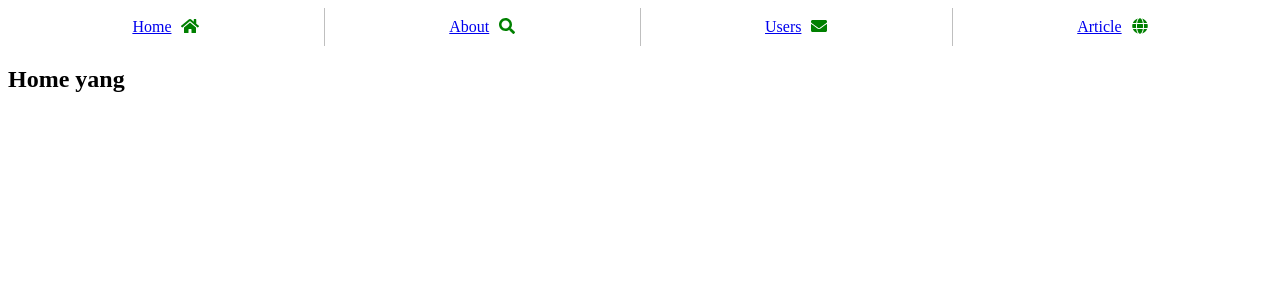
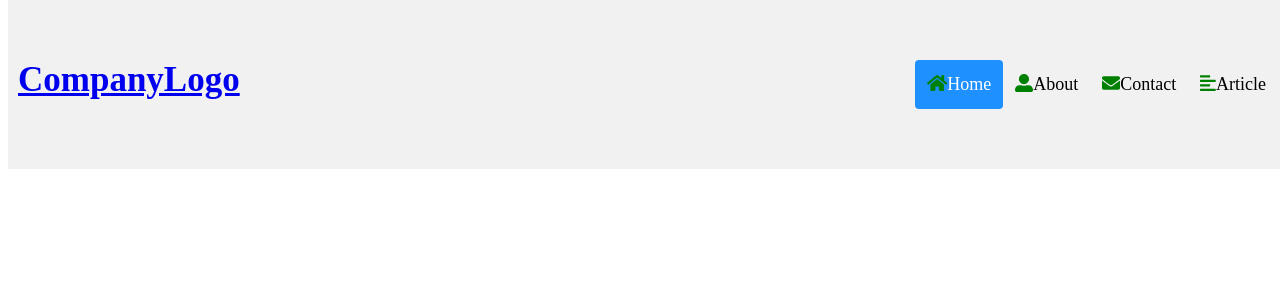
Before and after one commit to xiaokaup/AWS, a React app in the folder react2/: page / in a window 1280 px wide. Shown: the top 300 px of the page. Built offline with nearby package versions, Linux system fonts and the light colour scheme.

Commit message:
Update view and scss for Header

```diff
--- a/react2/src/module/2_component/Header.js
+++ b/react2/src/module/2_component/Header.js
@@ -2,7 +2,7 @@
 
 import React from "react";
 import { FontAwesomeIcon } from '@fortawesome/react-fontawesome';
-import { faHome, faSearch, faEnvelope, faGlobe, faTrash } from '@fortawesome/free-solid-svg-icons';
+import { faHome, faEnvelope, faUserAlt, faAlignLeft } from '@fortawesome/free-solid-svg-icons';
 import { Link } from "react-router-dom";
 
 import '../../style/2_component/Header.scss'
@@ -10,8 +10,27 @@ import '../../style/2_component/Header.scss'
 export default function Header() {
 	return (
 		<>
-			<nav className="Header">
-			  <Link className="active" to="/">
+			<nav id="navbar">
+				<a href="#default" id="logo">CompanyLogo</a>
+				<div id="navbar-right">
+					<Link className="active" to="/">
+					  	<FontAwesomeIcon icon={faHome} color="green"/>
+					  	Home
+					</Link>
+					<Link to="/about">
+						<FontAwesomeIcon icon={faUserAlt} color="green" />
+						About
+					</Link>
+					<Link to="/contact">
+						<FontAwesomeIcon icon={faEnvelope} color="green" />
+						Contact
+					</Link>
+					<Link to="/article">
+						<FontAwesomeIcon icon={faAlignLeft} color="green" />
+						Article
+					</Link>
+				</div>
+			  {/*<Link className="active" to="/">
 			  	Home
 			  	<FontAwesomeIcon icon={faHome} color="green"/>
 			  </Link>
@@ -25,12 +44,7 @@ export default function Header() {
 			  	Users
 			  	<FontAwesomeIcon icon={faEnvelope} color="green" />
 			  </Link>
-
-			  <Link to="/article">
-			  	Article
-			  	<FontAwesomeIcon icon={faGlobe} color="green" />
-			  </Link>
-			  {/*<Link to="/">
+			  <Link to="/">
 			  	<FontAwesomeIcon icon={faTrash} color="green" />
 			  </Link>*/}
 			</nav>
--- a/react2/src/module/App.js
+++ b/react2/src/module/App.js
@@ -19,7 +19,7 @@ const App = () => (
       <div>
         <Switch>
           <Route path="/about"><h2>About yang</h2></Route>
-          <Route path="/users"><h2>Users yang</h2></Route>
+          <Route path="/contact"><h2>Contact yang</h2></Route>
           <Route path="/article"><Article /></Route>
           <Route path="/"><h2>Home yang</h2></Route>
         </Switch>
--- a/react2/src/style/2_component/Header.scss
+++ b/react2/src/style/2_component/Header.scss
@@ -1,5 +1,5 @@
 
-.Header {
+/*.Header {
 	display: flex;
 	justify-content: space-around;
 	text-align: center;
@@ -16,4 +16,69 @@
 	a + a {
 		border-left: 1px solid rgba(0,0,0,.25)
 	}
+}*/
+
+
+
+/* Create a sticky/fixed navbar */
+#navbar {
+	overflow: hidden;
+	background-color: #f1f1f1;
+	padding: 60px 10px; /* Large padding which will shrink on scroll (using JS) */
+	transition: 0.4s; /* Adds a transition effect when the padding is decreased */
+	position: fixed; /* Sticky/fixed navbar */
+	width: 100%;
+	top: 0; /* At the top */
+	z-index: 99;
+
+	// @media (max-width: 580px) {
+	// 	padding: 20px 10px;
+	// 	background-color: pink;
+	// }
+
+	#logo {
+	  font-size: 35px;
+	  font-weight: bold;
+	  transition: 0.4s;
+	}
+
+	#navbar-right {
+	  float: right;
+	  margin-right: 20px;
+
+	  // @media (max-width: 580px) {
+	  // 	float: none;
+	  // 	background-color: pink;
+	  // }
+
+		/* Style the navbar links */
+		a {
+			float: left;
+			color: black;
+			text-align: center;
+			padding: 12px;
+			text-decoration: none;
+			font-size: 18px;
+			line-height: 25px;
+			border-radius: 4px;
+
+			// @media (max-width: 580px) {
+			// 	float: none;
+		 //    display: block;
+		 //    text-align: left;
+		 //    background-color: pink;
+			// }
+
+			&:hover {
+				background-color: #ddd;
+	  		color: black;
+			}
+
+			&.active {
+				background-color: dodgerblue;
+	  		color: white;
+			}
+		}
+	}
+
 }
```
